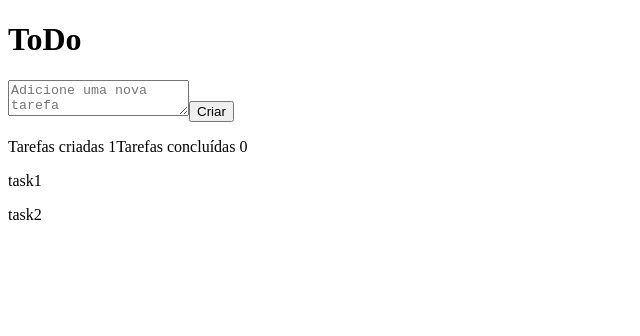
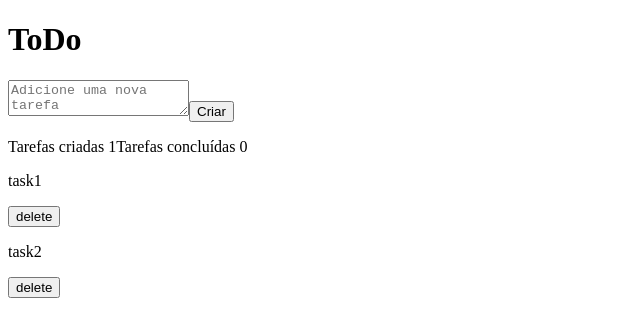
Before and after one commit to caiolemedev/Rocketseat_Desafios_ToDoList, a React (Vite) app in the folder ToDoList/: page / in a window 1280 px wide. Shown: the top 336 px of the page, without its empty margins (0-640 px from the left). Built offline with nearby package versions, Linux system fonts and the light colour scheme.

Commit message:
Updated ToDo included delete function
Updated ToDo included delete function

```diff
--- a/ToDoList/src/components/Task.tsx
+++ b/ToDoList/src/components/Task.tsx
@@ -1,7 +1,18 @@
 
 
-export function Task({content}) {
+export function Task({content, onDeleteTask}) {
+
+  function handleDeleteTask(){
+    console.log('deletar')
+    onDeleteTask(content)
+  }
+
   return(
-    <p>{content}</p>
+    <div>
+      <p>{content}</p>
+      <button onClick={handleDeleteTask} title='Delete Task'>
+        delete
+      </button>
+    </div>
   )
 }
--- a/ToDoList/src/components/ToDo.tsx
+++ b/ToDoList/src/components/ToDo.tsx
@@ -41,7 +41,6 @@ export function ToDo() {
           <span>Tarefas criadas 1</span>
           <span>Tarefas concluídas 0</span>
         </p>
-        <p>
           {tasks.map(task => {
             return (
               <Task
@@ -51,7 +50,6 @@ export function ToDo() {
               />
             )
           })}
-        </p>
       </div>
 
     </div>
```
